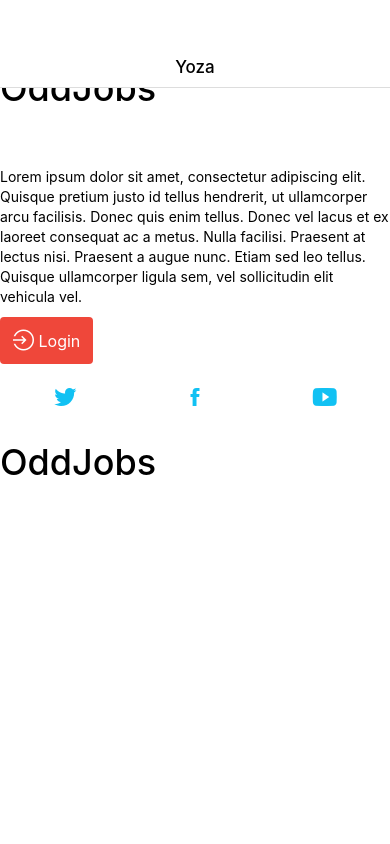
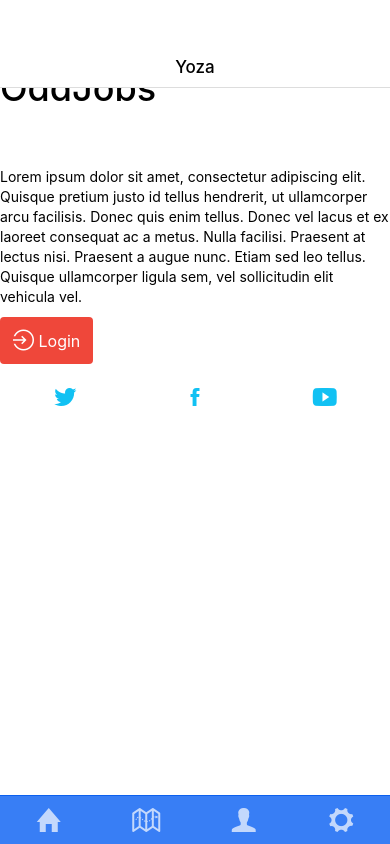
Before and after one commit to CoreyNZ/AngularJS-and-Ionic, a website: page www/index.html in a window 390 px wide. Drawn offline with Linux system fonts and the light colour scheme; some packages are replaced by stand-ins of ours; files that its build step writes are made by us from their sources; files whose address does not match are found by name.

Commit message:
Tabs have been added with appropriate icons

```diff
--- a/www/index.html
+++ b/www/index.html
@@ -62,10 +62,13 @@
 
       </ion-content>
 
+      <div class="tabs tabs-positive">
+        <a class="tab-item"><i class="icon ion-home"></i>Home</a>
+        <a class="tab-item"><i class="icon ion-map"></i>Map</a>
+        <a class="tab-item"><i class="icon ion-person"></i>Profile</a>
+        <a class="tab-item"><i class="icon ion-gear-a"></i>Settings</a>
+      </div>
 
-      <ion-footer-bar class="bar-positive">
-        <h1 class="title">OddJobs</h1>
-      </ion-footer-bar>
 
     </ion-pane>
   </body>
```
